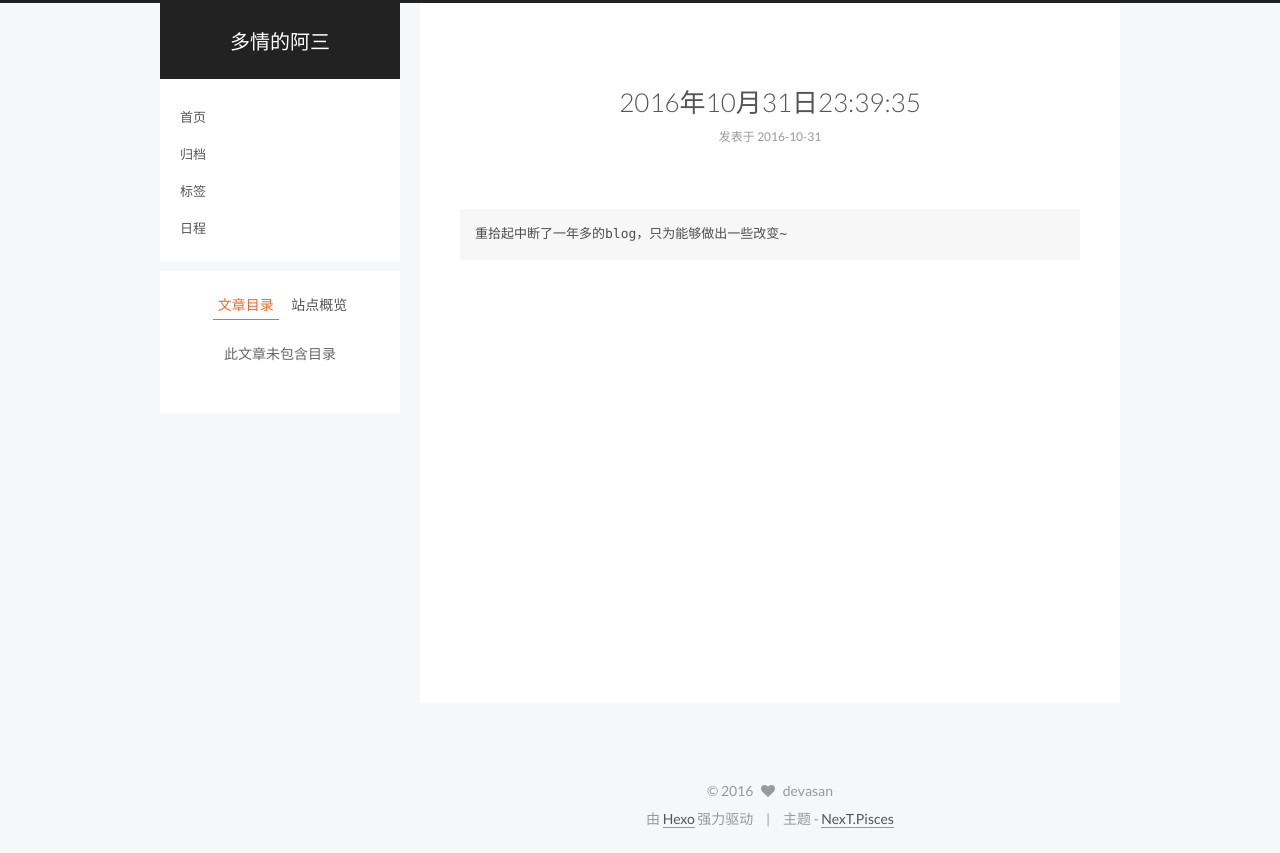
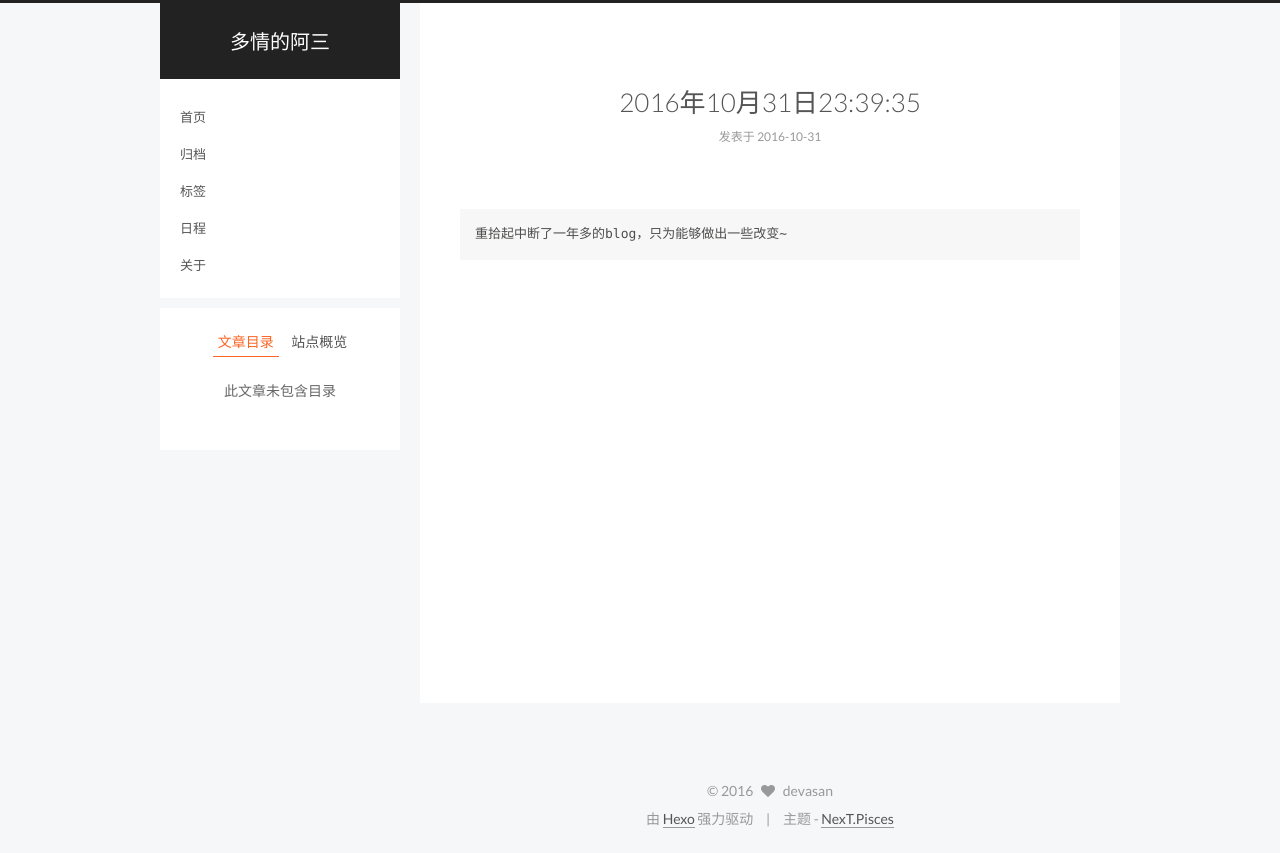
Before and after one commit to devasan/devasan.github.io, a plain HTML site: page 2016/10/31/hello-world/index.html in a window 1280 px wide. Drawn offline with Linux system fonts and the light colour scheme.

Commit message:
Site updated: 2016-11-01 09:08:07

```diff
--- a/2016/10/31/hello-world/index.html
+++ b/2016/10/31/hello-world/index.html
@@ -198,6 +198,14 @@
           <a href="/schedule" rel="section">
 
             日程
+          </a>
+        </li>
+
+
+        <li class="menu-item menu-item-about">
+          <a href="/about" rel="section">
+
+            关于
           </a>
         </li>
 
```
Also changed, not shown: 404.html (+8 -0 lines), archives/2016/10/index.html (+8 -0 lines), archives/2016/index.html (+8 -0 lines), archives/index.html (+8 -0 lines), index.html (+8 -0 lines).
